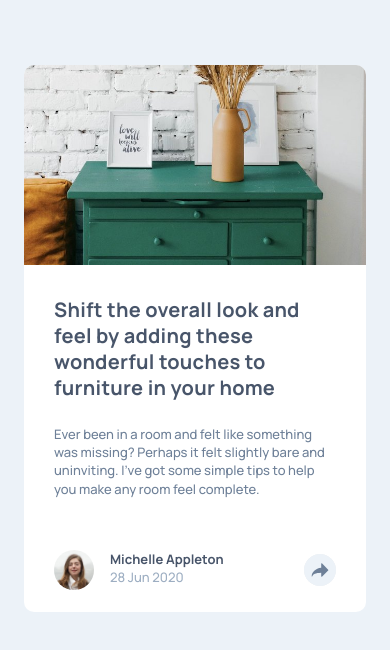
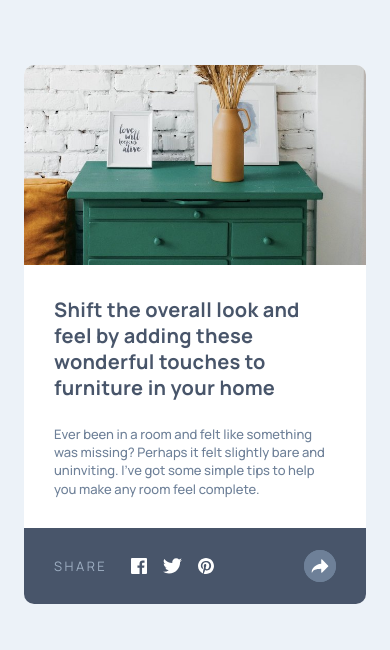
Before and after one commit to rodrigojesus7/article-preview-component, a plain HTML site: page index.html in a window 390 px wide. Both pictures are taken after a click on the button 320 px from the left and 569 px from the top of the page. Drawn offline with Linux system fonts and the light colour scheme.

Commit message:
feat: add mobile share section js

```diff
--- a/index.html
+++ b/index.html
@@ -31,7 +31,7 @@
                     I’ve got some simple tips to help you make any room feel complete.</p>
             </article>
 
-            <section class="user-section user-section--share-modifier">
+            <section class="user-section" id="user-section">
                 <div class="user" id="user">
                     <img class="user__image" src="./src/images/avatar-michelle.jpg" alt="user image">
                     <div class="user__info">
@@ -46,9 +46,16 @@
                         <img src="./src/images/icon-twitter.svg" alt="twitter icon">
                         <img src="./src/images/icon-pinterest.svg" alt="pinterest icon">
                     </div>
-
                 </div>
-                <button class="share-button"><img class="share-button__icon" src="./src/images/new-icon-share.svg"
+                <div class="tablet-share-section-active hidden">
+                    <p class="share-section__text text-preset-3">SHARE</p>
+                    <div class="share-section__icons">
+                        <img src="./src/images/icon-facebook.svg" alt="facebook icon">
+                        <img src="./src/images/icon-twitter.svg" alt="twitter icon">
+                        <img src="./src/images/icon-pinterest.svg" alt="pinterest icon">
+                    </div>
+                </div>
+                <button class="share-button" id="share-button"><img class="share-button__icon" id="share-button-icon" src="./src/images/new-icon-share.svg"
                         alt="share button icon"></button>
             </section>
         </section>
--- a/src/css/style.css
+++ b/src/css/style.css
@@ -151,14 +151,39 @@ article {
 
 /* Modifiers */
 
-/* .share-button--modifier{
+.share-button--modifier{
     background-color: var(--grey-500);
 }
 
 .user-section--share-modifier {
     background-color: var(--grey-900);
     border-radius: 0 0 1rem 1rem;
-} */
+}
+
+
+.tablet-share-section-active{
+    position: absolute;
+    display: flex;
+    justify-content: center;
+    align-items: center;
+    gap: 2.4rem;
+
+    width: 24.8rem;
+    height: 5.5rem;
+
+    border-radius: 1rem;
+
+    background-color: var(--grey-900);
+
+    right: 1.3rem;
+    bottom: 35rem;
+}
+
+
+.share-section__icons{
+    height: 1.6rem;
+}
+
 
 .hidden{
     display: none;
--- a/src/js/index.js
+++ b/src/js/index.js
@@ -0,0 +1,31 @@
+const mobileMediaQuery = window.matchMedia("(max-width: 767px)");
+
+
+let shareButton = document.querySelector('#share-button');
+let shareButtonIcon = document.querySelector('#share-button-icon');
+let user = document.querySelector('#user');
+let userSection = document.querySelector('#user-section');
+
+let shareSection = document.querySelector('#share-section');
+
+
+
+shareButton.addEventListener('click', function () {
+
+
+    if (mobileMediaQuery.matches) {
+
+        if (shareButtonIcon.getAttribute('src') === './src/images/new-icon-share.svg') {
+            shareButtonIcon.setAttribute('src', './src/images/new-icon-share-modified.svg');
+        } else {
+            shareButtonIcon.setAttribute('src', './src/images/new-icon-share.svg');
+        }
+
+        shareButton.classList.toggle('share-button--modifier');
+        user.classList.toggle('hidden');
+        shareSection.classList.toggle('hidden');
+        userSection.classList.toggle('user-section--share-modifier');
+    }
+
+
+})
```
